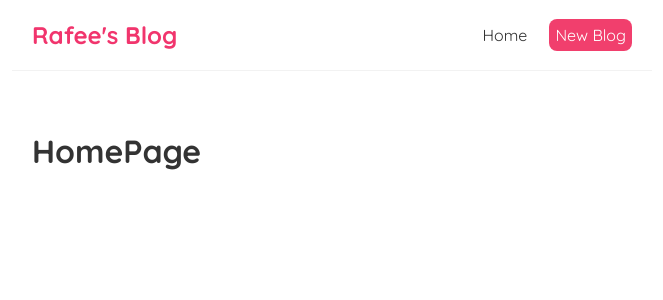
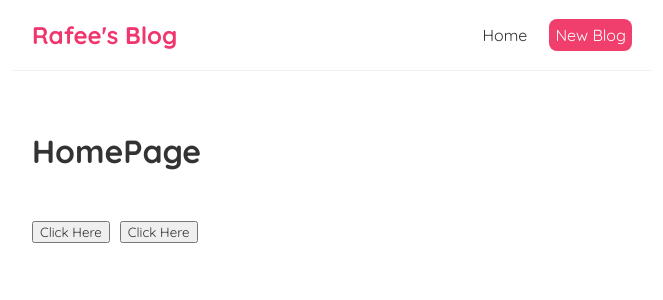
Before and after one commit to yeasinrafee/mini-blog-react, a React (Create React App) app in the folder mini-blog/: page / in a window 1280 px wide. Shown: the top 300 px of the page, without its empty margins (308-971 px from the left). Built offline with nearby package versions, Linux system fonts and the light colour scheme.

Commit message:
Button-handle

```diff
--- a/mini-blog/src/Home.js
+++ b/mini-blog/src/Home.js
@@ -1,7 +1,19 @@
+
+
 const Home = () => {
+    const handleClick = ()=>{
+        console.log("What is up dude!");
+    }
+
+    const handleClickAgain = (name)=>{
+        console.log(`hey, ${name}`);
+    }
+
     return (
         <div className="home">
             <h1>HomePage</h1>
+            <button className="btn-click" onClick = {handleClick}>Click Here</button>
+            <button className="btn-click" onClick = {() => handleClickAgain('Rafee')}>Click Here</button>
         </div>
      );
 }
--- a/mini-blog/src/index.css
+++ b/mini-blog/src/index.css
@@ -48,3 +48,8 @@
   color: #f1356d;
   margin-bottom: 8px;
 }
+
+.btn-click{
+  margin-top: 50px;
+  margin-right: 10px;
+}
```
